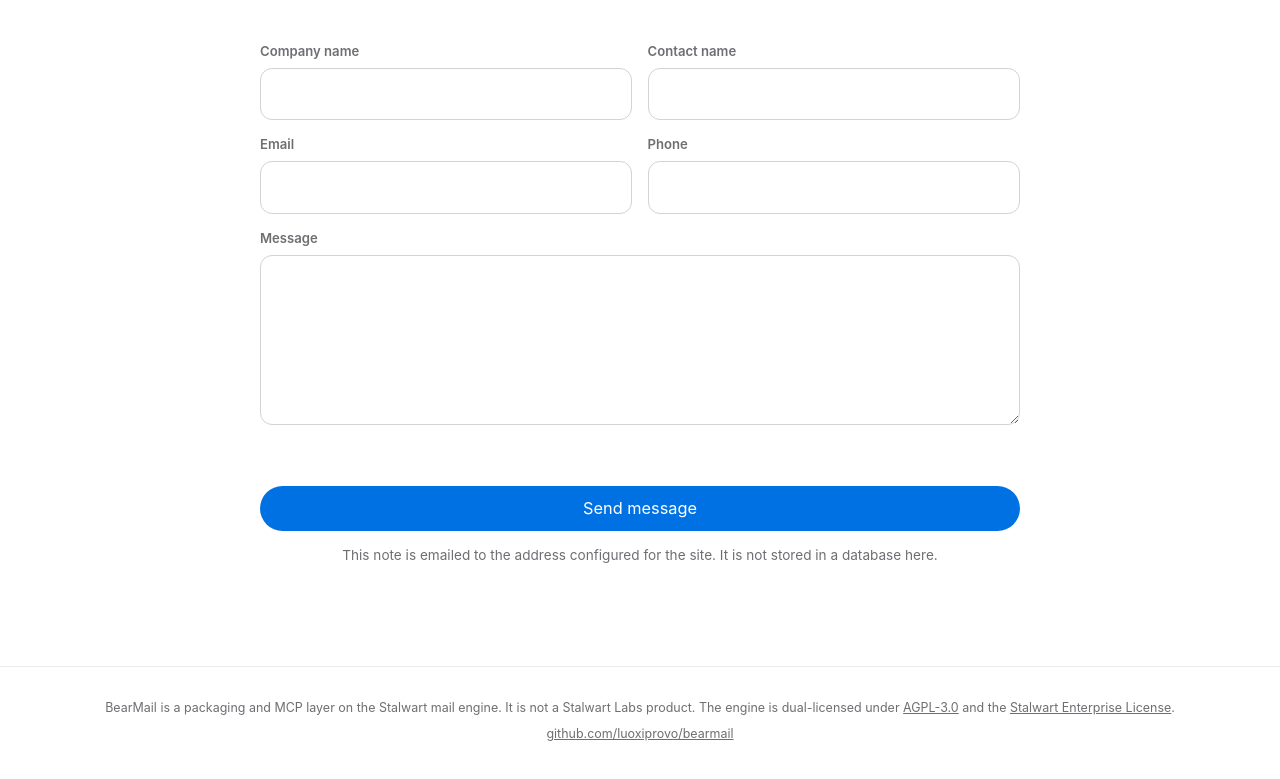
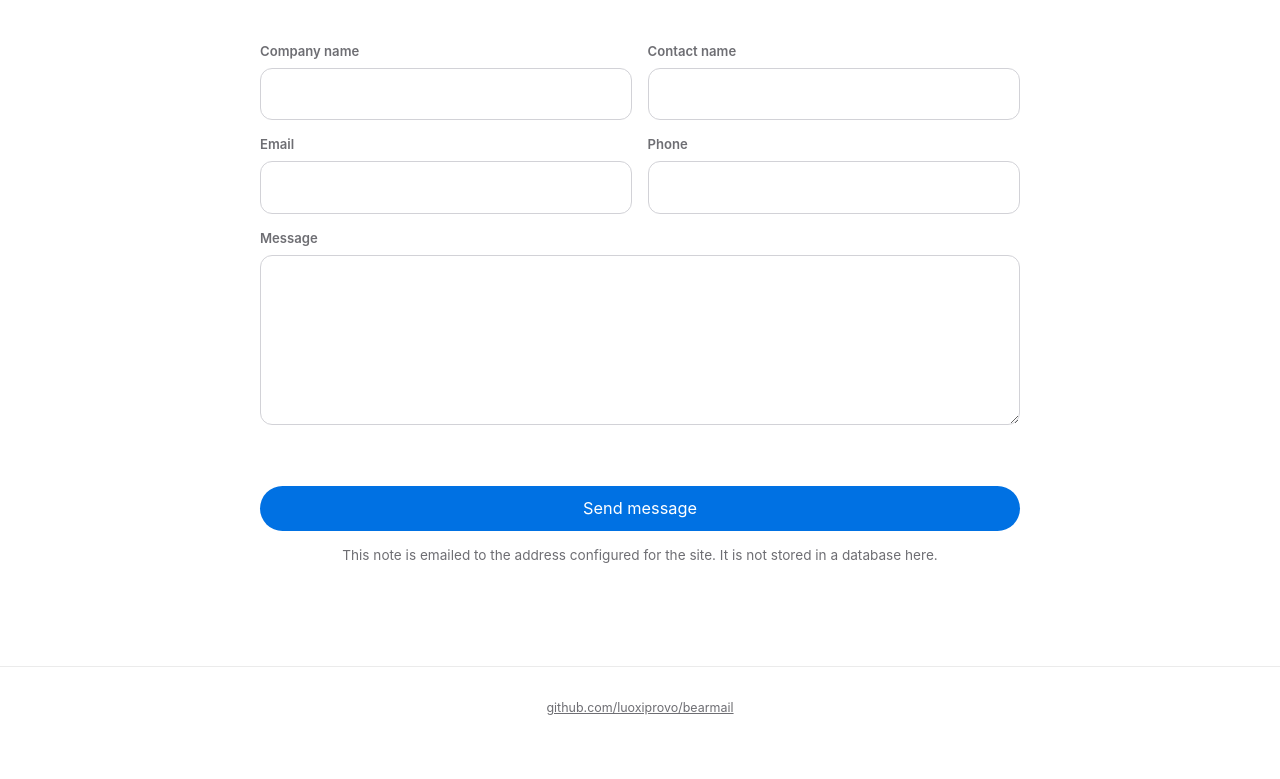
Before and after one commit to luoxiprovo/bearoslanding, a website: page public/index.html in a window 1280 px wide. Shown: the part 3368-4147 px from the top of the page. Drawn offline with Linux system fonts and the light colour scheme.

Commit message:
Remove the Stalwart disclaimer from the landing page footer.

```diff
--- a/public/index.html
+++ b/public/index.html
@@ -165,7 +165,6 @@
     </main>
 
     <footer class="footer">
-      <p>BearMail is a packaging and MCP layer on the Stalwart mail engine. It is not a Stalwart Labs product. The engine is dual-licensed under <a href="https://www.gnu.org/licenses/agpl-3.0.html" rel="noopener noreferrer">AGPL-3.0</a> and the <a href="https://github.com/luoxiprovo/bearmail/blob/main/LICENSES/LicenseRef-SEL.txt" rel="noopener noreferrer">Stalwart Enterprise License</a>.</p>
       <p><a href="https://github.com/luoxiprovo/bearmail" rel="noopener noreferrer">github.com/luoxiprovo/bearmail</a></p>
     </footer>
     <script src="/main.js"></script>
```
